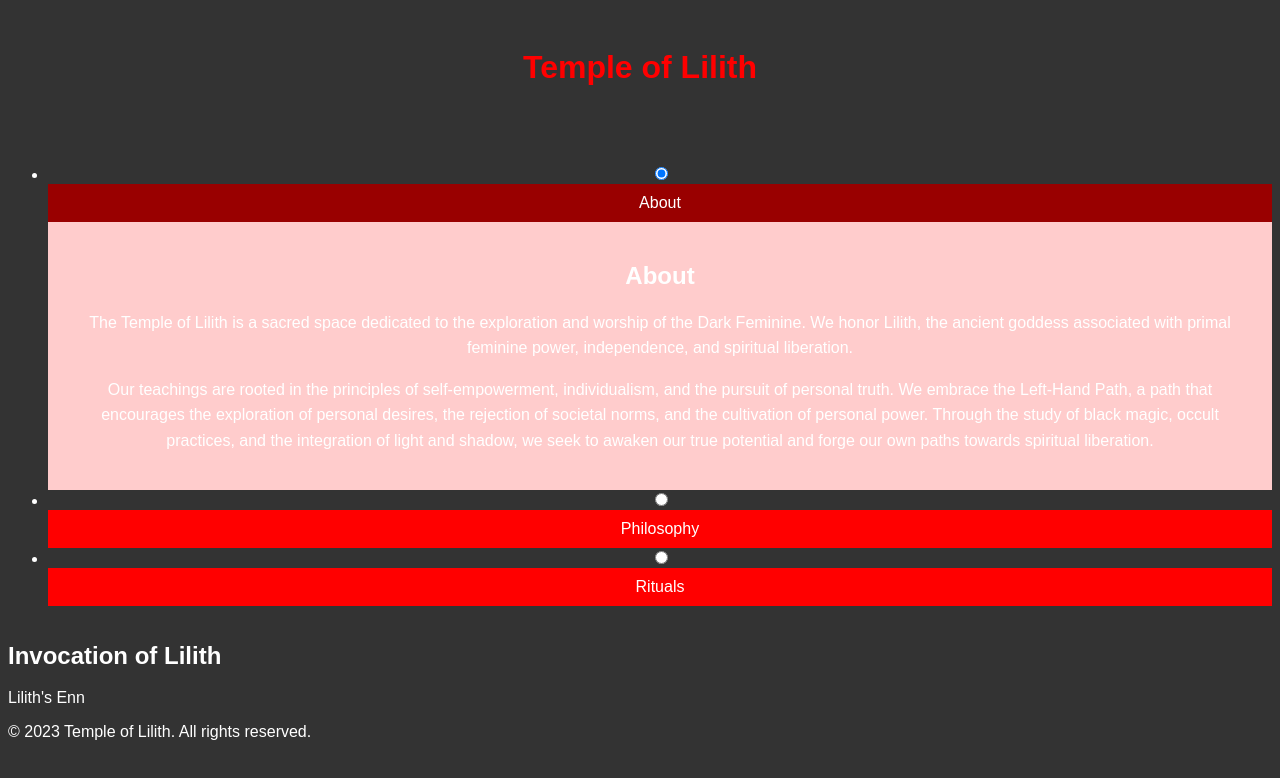
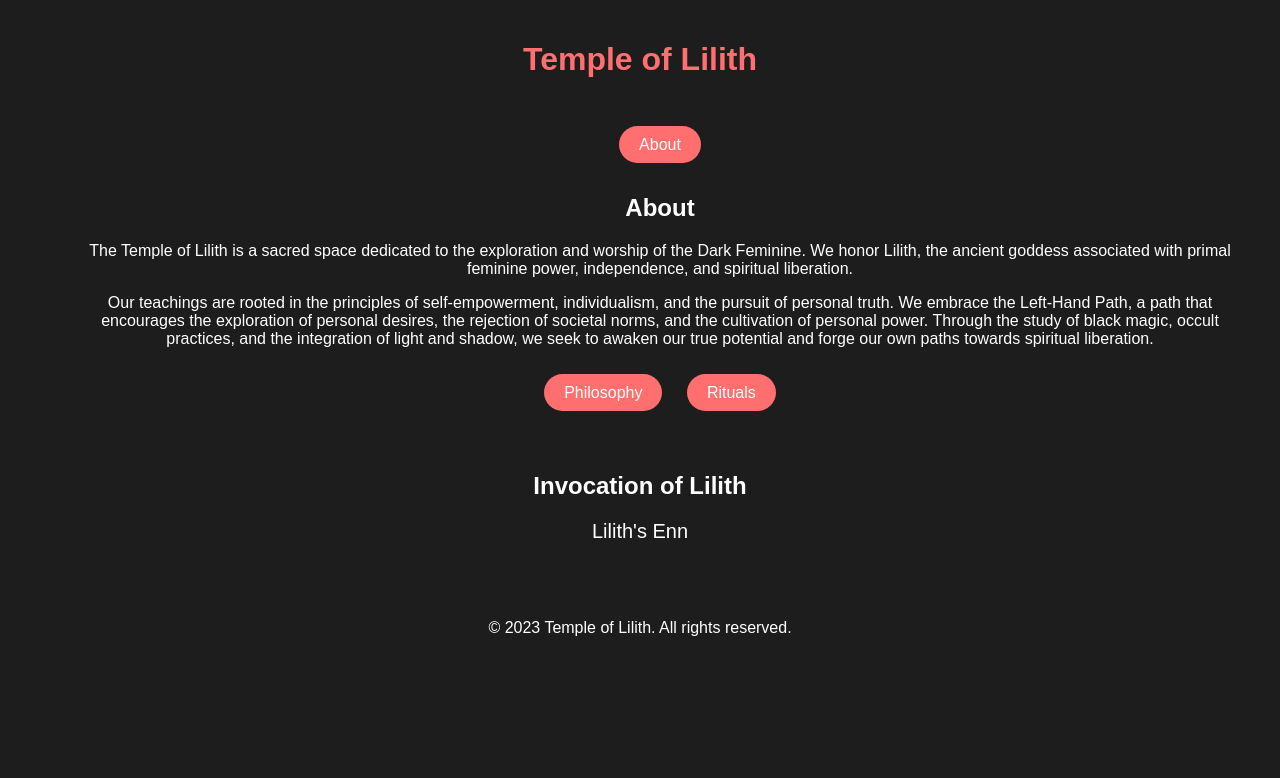
Before and after one commit to ObscurePanda/ObscurePanda, a plain HTML site: page home.html in a window 1280 px wide. Drawn offline with Linux system fonts and the light colour scheme.

Commit message:
Update style.css

```diff
--- a/style.css
+++ b/style.css
@@ -1,6 +1,10 @@
+/* CSS styles for Temple of Lilith website */
+
 body {
-  background-color: #333333;
-  color: #ffffff;
+  background-color: #1d1d1d;
+  color: white;
+  margin: 0;
+  padding: 0;
   font-family: Arial, sans-serif;
 }
 
@@ -10,58 +14,63 @@ header {
 }
 
 h1 {
-  color: #ff0000;
+  color: #ff6f6f;
 }
 
 nav {
   text-align: center;
-  margin-top: 20px;
 }
 
-.tabs {
-  display: flex;
-  justify-content: center;
+ul.tabs {
+  display: inline-block;
+  list-style-type: none;
+  padding: 0;
+  margin: 0;
 }
 
-.tabs li {
-  flex: 1;
+li {
+  display: inline-block;
+  margin: 0 10px;
 }
 
-.tabs li label {
-  display: block;
-  text-align: center;
+input[type="radio"] {
+  display: none;
 }
 
-.tabs label {
-  display: inline-block;
+label {
+  cursor: pointer;
+  background-color: #ff6f6f;
+  color: #fff;
   padding: 10px 20px;
-  background-color: #ff0000;
-  color: #ffffff;
-  cursor: pointer;
+  border-radius: 20px;
   transition: background-color 0.3s ease;
 }
 
-.tabs label:hover {
-  background-color: #990000;
+label:hover {
+  background-color: #ff8f8f;
 }
 
 .tab-content {
   display: none;
   padding: 20px;
-  background-color: #ffcccc;
-  color: #ffffff;
 }
 
-.tab-content h2 {
+footer {
   text-align: center;
+  padding: 20px;
 }
 
-.tab-content p {
-  line-height: 1.6;
+.no-tab-selected {
+  text-align: center;
+  background-color: #1d1d1d;
+  color: white;
+  padding: 20px;
+  margin-top: 30px;
 }
 
-input[type="radio"]:checked + label {
-  background-color: #990000;
+.occult-font {
+  font-family: "Cinzel Decorative", sans-serif;
+  font-size: 20px;
 }
 
 input[type="radio"]:checked ~ .tab-content {
```
